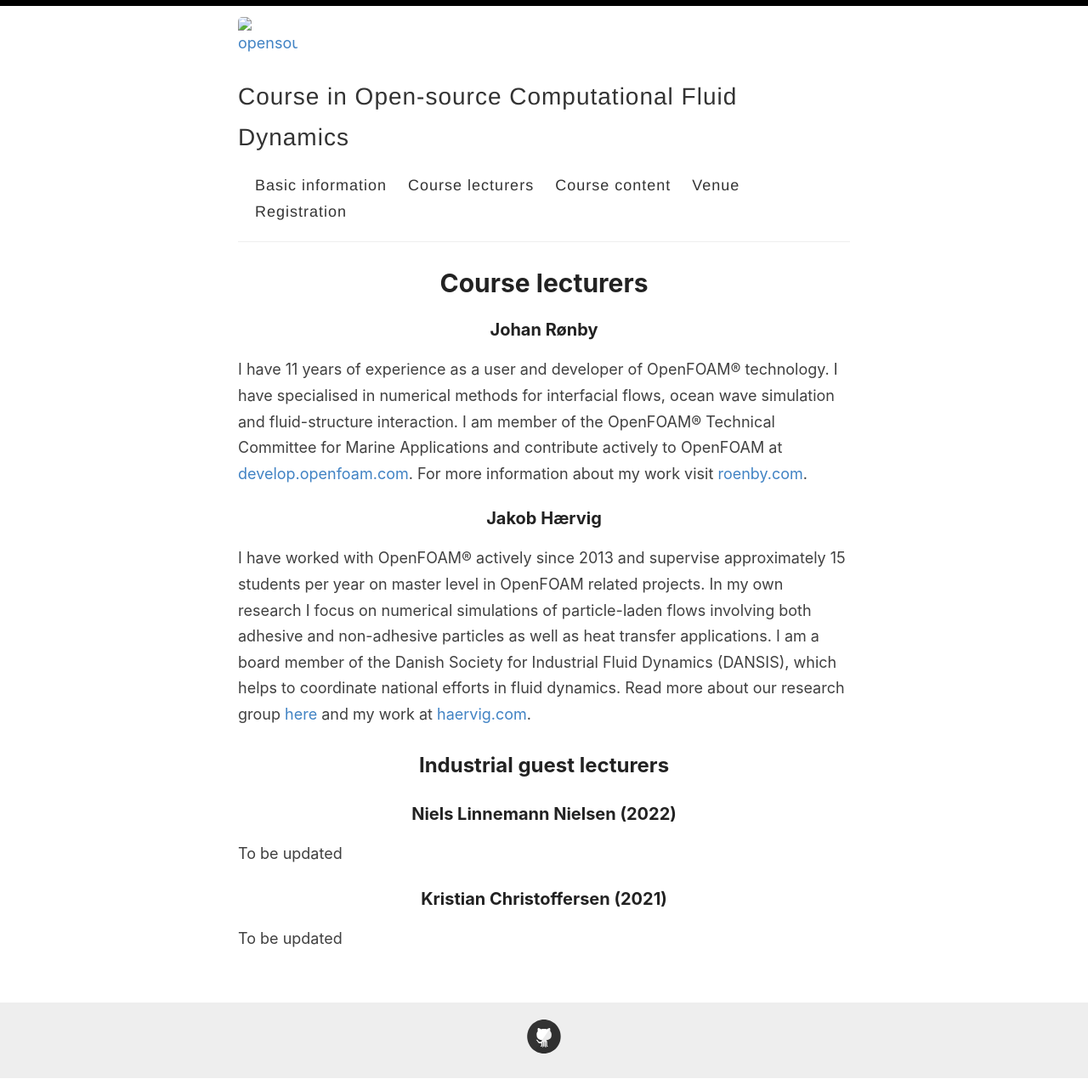
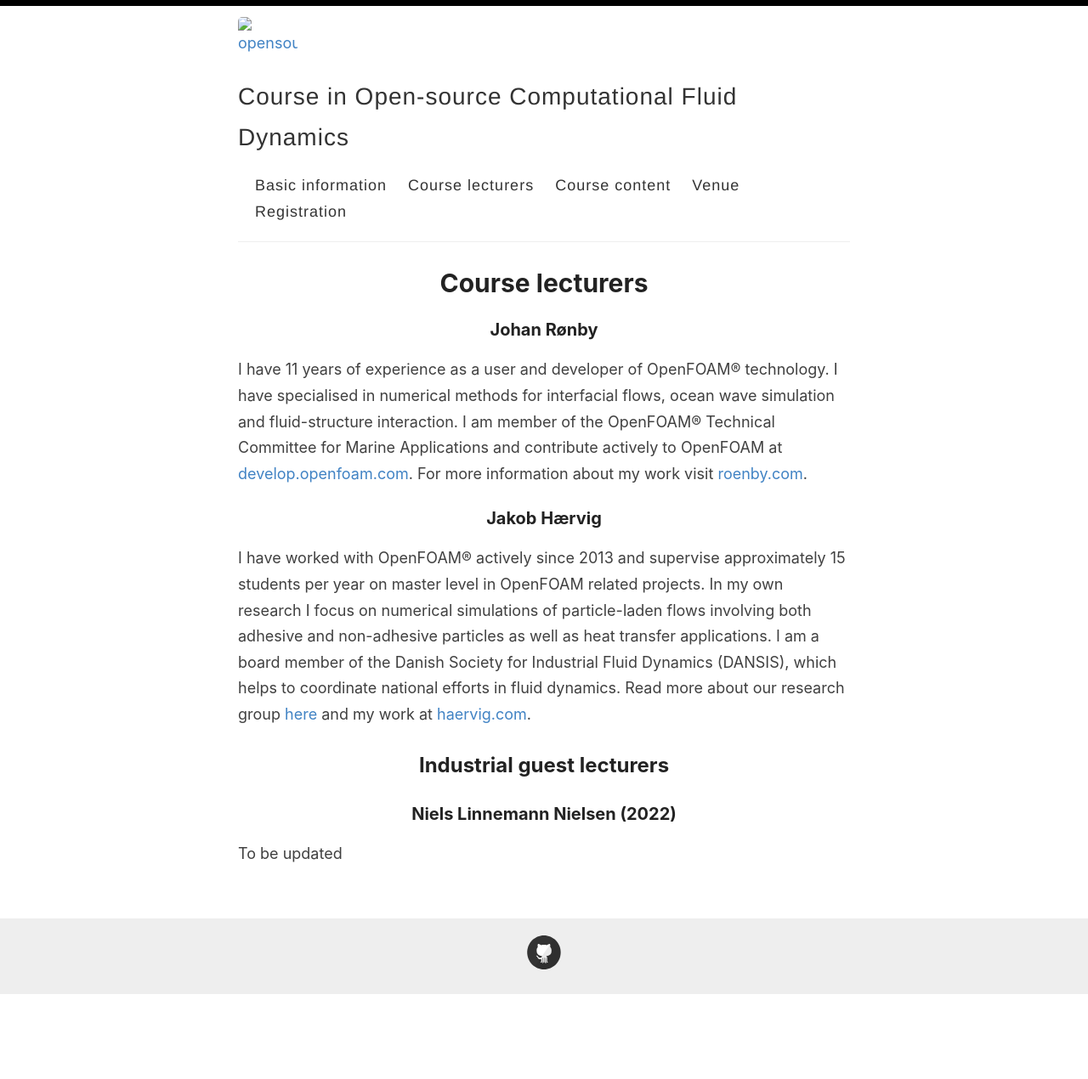
Before and after one commit to OpenSourceCFDCourse/opensourcecfdcourse.github.io, a Jekyll site: the page built from _pages/course-lecturers.md, in a window 1280 px wide. Shown: the whole page at 85% size. Built offline with Jekyll 4.4.1, drawn with Linux system fonts in a browser that asks for light colours; after the commit the page ends 1170 px from its top, so only the background shows below that.

Commit message:
Updated course-lecturers.md

```diff
--- a/_pages/course-lecturers.md
+++ b/_pages/course-lecturers.md
@@ -14,6 +14,3 @@
 
 ### Niels Linnemann Nielsen (2022)
 To be updated
-
-### Kristian Christoffersen (2021)
-To be updated
```
